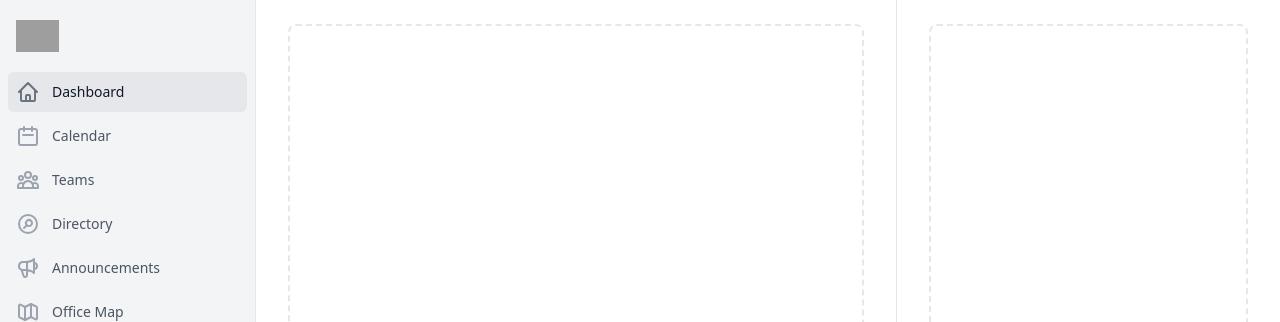
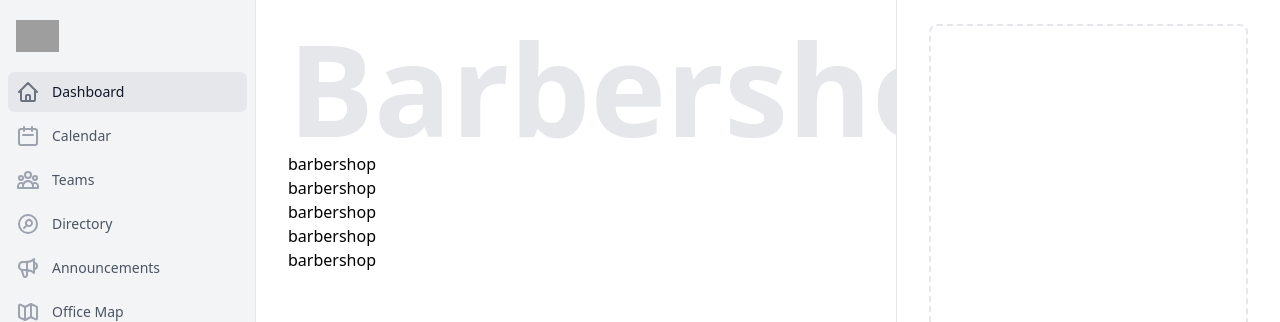
Before and after one commit to ivel6482/fade, a React (Create React App) app in the folder client/: page /dashboard in a window 1280 px wide. Shown: the top 322 px of the page. Built offline with nearby package versions, Linux system fonts and the light colour scheme; sample sign-in values are in the browser's storage; grey boxes are pictures that could not be loaded.

Commit message:
feat(barbershops-components): create barbershops list and item components

```diff
--- /dev/null
+++ b/client/src/components/Barbershop.js
@@ -0,0 +1,7 @@
+export default function Barbershop() {
+	return (
+		<section>
+			<p>barbershop</p>
+		</section>
+	)
+}
--- /dev/null
+++ b/client/src/components/BarbershopsList.js
@@ -0,0 +1,17 @@
+import { useContext } from 'react'
+import Barbershop from './Barbershop'
+
+export default function BarbershopList() {
+	return (
+		<section>
+			<h3 className='font-bold text-gray-200 text-9xl'>Barbershops</h3>
+			<section>
+				<Barbershop />
+				<Barbershop />
+				<Barbershop />
+				<Barbershop />
+				<Barbershop />
+			</section>
+		</section>
+	)
+}
--- a/client/src/pages/Dashboard.js
+++ b/client/src/pages/Dashboard.js
@@ -6,7 +6,6 @@ import { Dialog, Transition } from '@headlessui/react'
 import {
 	CalendarIcon,
 	HomeIcon,
-	LogoutIcon,
 	MapIcon,
 	MenuIcon,
 	SearchCircleIcon,
@@ -14,6 +13,7 @@ import {
 	UserGroupIcon,
 	XIcon,
 } from '@heroicons/react/outline'
+import BarbershopList from '../components/BarbershopsList'
 
 export default function Dashboard() {
 	const { user, isAuthenticated, logout } = useContext(UserContext)
@@ -272,7 +272,8 @@ export default function Dashboard() {
 					<main className='relative z-0 flex-1 overflow-y-auto focus:outline-none'>
 						{/* Start main area*/}
 						<div className='absolute inset-0 px-4 py-6 sm:px-6 lg:px-8'>
-							<div className='h-full border-2 border-gray-200 border-dashed rounded-lg' />
+							<BarbershopList />
+							{/* <div className='h-full border-2 border-gray-200 border-dashed rounded-lg' /> */}
 						</div>
 						{/* End main area */}
 					</main>
```
